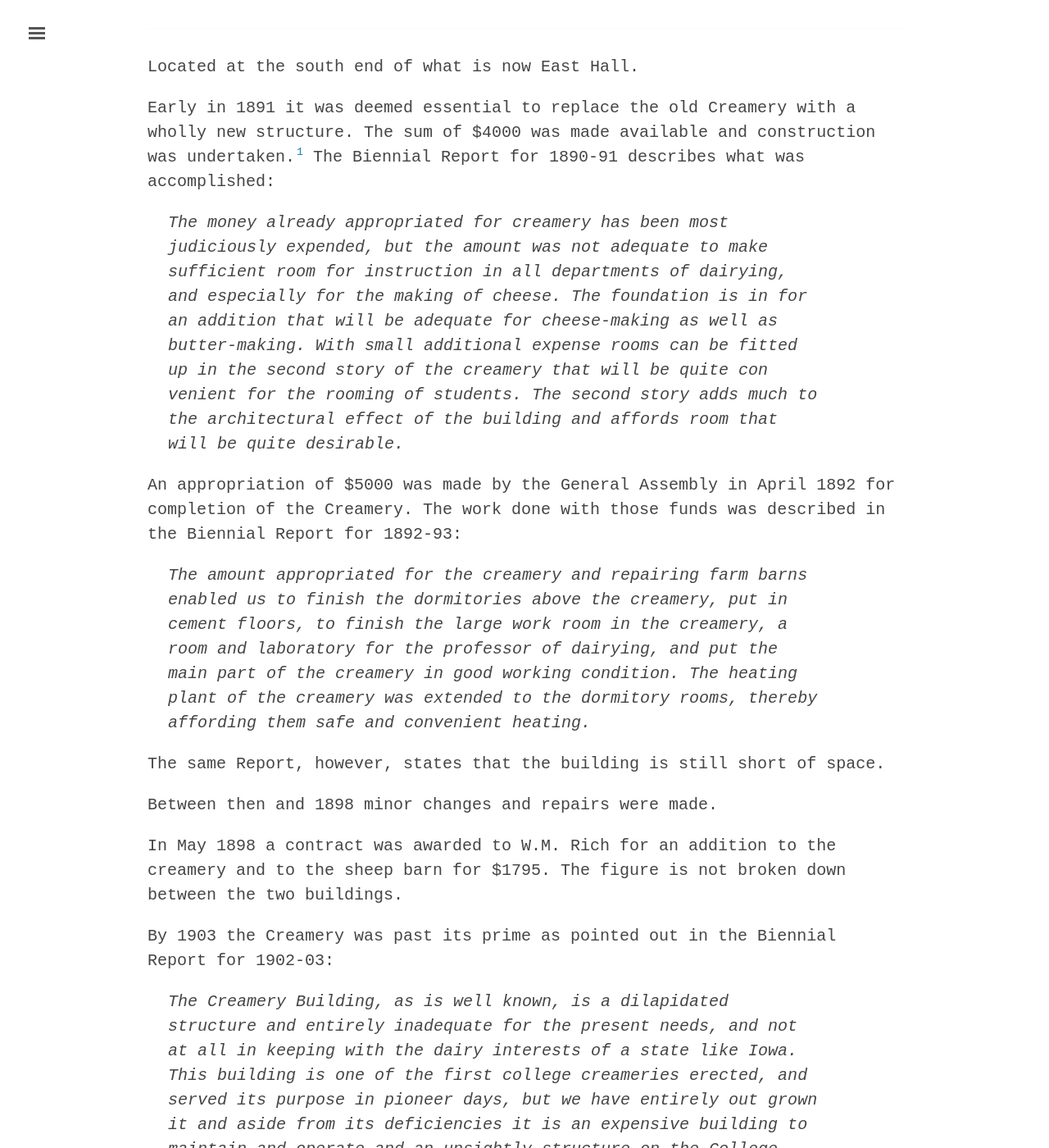
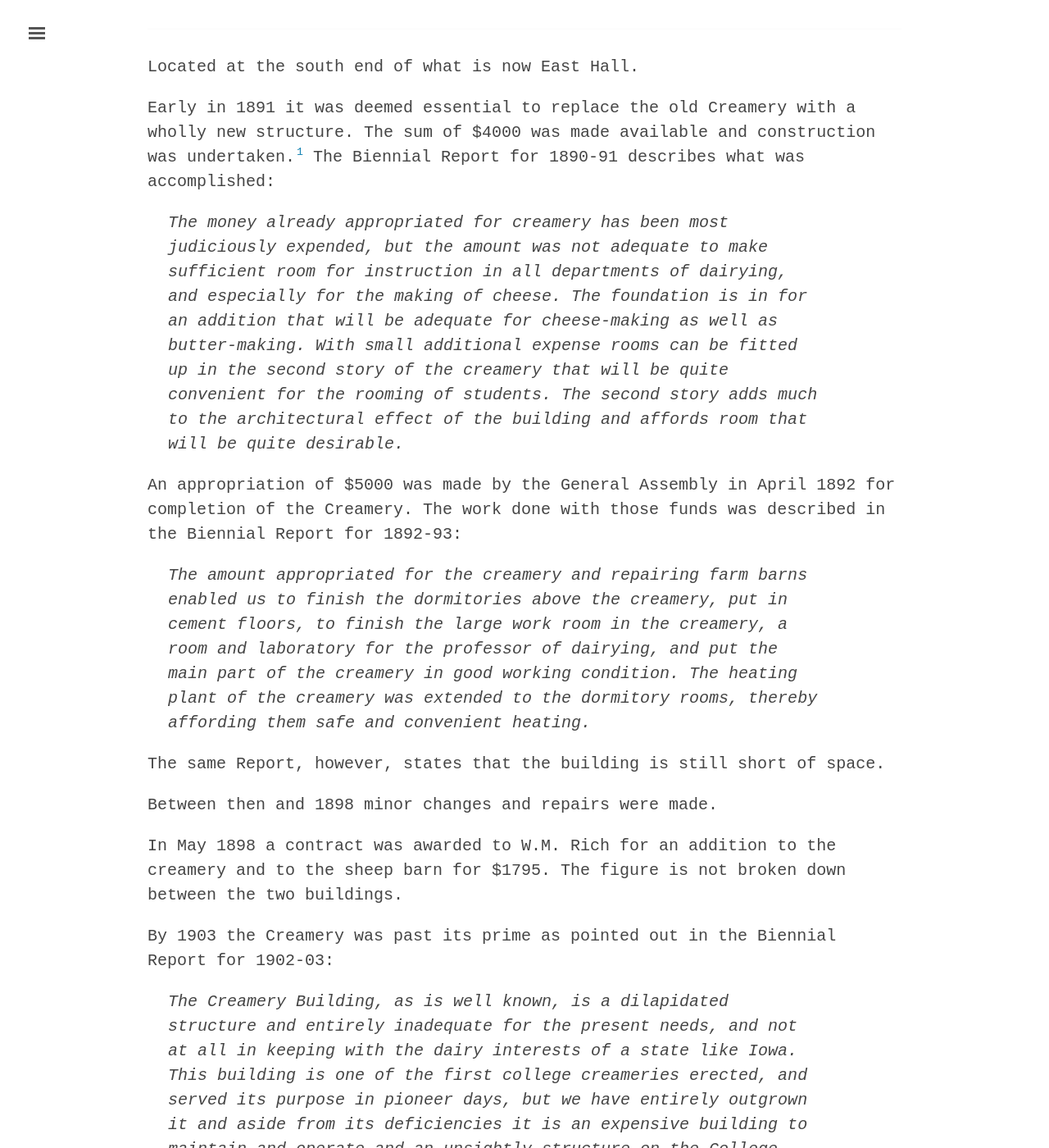
Before and after one commit to emanderson811/day-edition, a Jekyll site: the page built from _texts/buildings/049day-creamery-second.md, in a window 1280 px wide and 1400 px high, scrolled down 372 px. Shown: the whole window at 82% size. Built offline with Jekyll 4.4.1, drawn with Linux system fonts in a browser that asks for light colours; some of the changed text lies outside the part shown.

Commit message:
Update 049day-creamery-second.md

```diff
--- a/_texts/buildings/049day-creamery-second.md
+++ b/_texts/buildings/049day-creamery-second.md
@@ -18,7 +18,7 @@
 
 Early in 1891 it was deemed essential to replace the old Creamery with a wholly new structure. The sum of $4000 was made available and construction was undertaken.[^fn1] The Biennial Report for 1890-91 describes what was accomplished:
 
->The money already appropriated for creamery has been most judiciously expended, but the amount was not adequate to make sufficient room for instruction in all departments of dairying, and especially for the making of cheese. The foundation is in for an addition that will be adequate for cheese-making as well as butter-making. With small additional expense rooms can be fitted up in the second story of the creamery that will be quite con venient for the rooming of students. The second story adds much to the architectural effect of the building and affords room that will be quite desirable.
+>The money already appropriated for creamery has been most judiciously expended, but the amount was not adequate to make sufficient room for instruction in all departments of dairying, and especially for the making of cheese. The foundation is in for an addition that will be adequate for cheese-making as well as butter-making. With small additional expense rooms can be fitted up in the second story of the creamery that will be quite convenient for the rooming of students. The second story adds much to the architectural effect of the building and affords room that will be quite desirable.
 
 An appropriation of $5000 was made by the General Assembly in April 1892 for completion of the Creamery. The work done with those funds was described in the Biennial Report for 1892-93:
 
@@ -34,6 +34,6 @@
 
 [^fn1]: Minutes, January and May 1891
 
->The Creamery Building, as is well known, is a dilapidated structure and entirely inadequate for the present needs, and not at all in keeping with the dairy interests of a state like Iowa. This building is one of the first college creameries erected, and served its purpose in pioneer days, but we have entirely out grown it and aside from its deficiencies it is an expensive building to maintain and operate and an unsightly structure on the College campus.
+>The Creamery Building, as is well known, is a dilapidated structure and entirely inadequate for the present needs, and not at all in keeping with the dairy interests of a state like Iowa. This building is one of the first college creameries erected, and served its purpose in pioneer days, but we have entirely outgrown it and aside from its deficiencies it is an expensive building to maintain and operate and an unsightly structure on the College campus.
 
 Authorization to wreck the Creamery was granted in September 1904, but subsequently it was used for an additional school term. It was finally razed in mid or late 1905.
```
